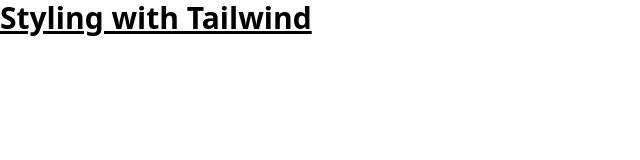
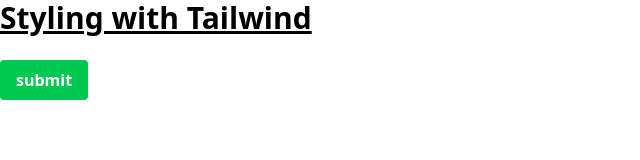
Before and after one commit to adrianBrands/tailwind, a website: page index.html in a window 1280 px wide. Shown: the whole page, without its empty margins (0-640 px from the left). Drawn offline with Linux system fonts and the light colour scheme.

Commit message:
playing with styling

```diff
--- a/index.html
+++ b/index.html
@@ -8,5 +8,6 @@
   </head>
   <body>
     <h1 class="text-3xl font-bold underline">Styling with Tailwind</h1>
+    <button class="bg-green-500 mt-6 text-white font-bold py-2 px-4 rounded hover:bg-green-700 ">submit</button>
   </body>
 </html>
```
Also changed, not shown: src/output.css.
